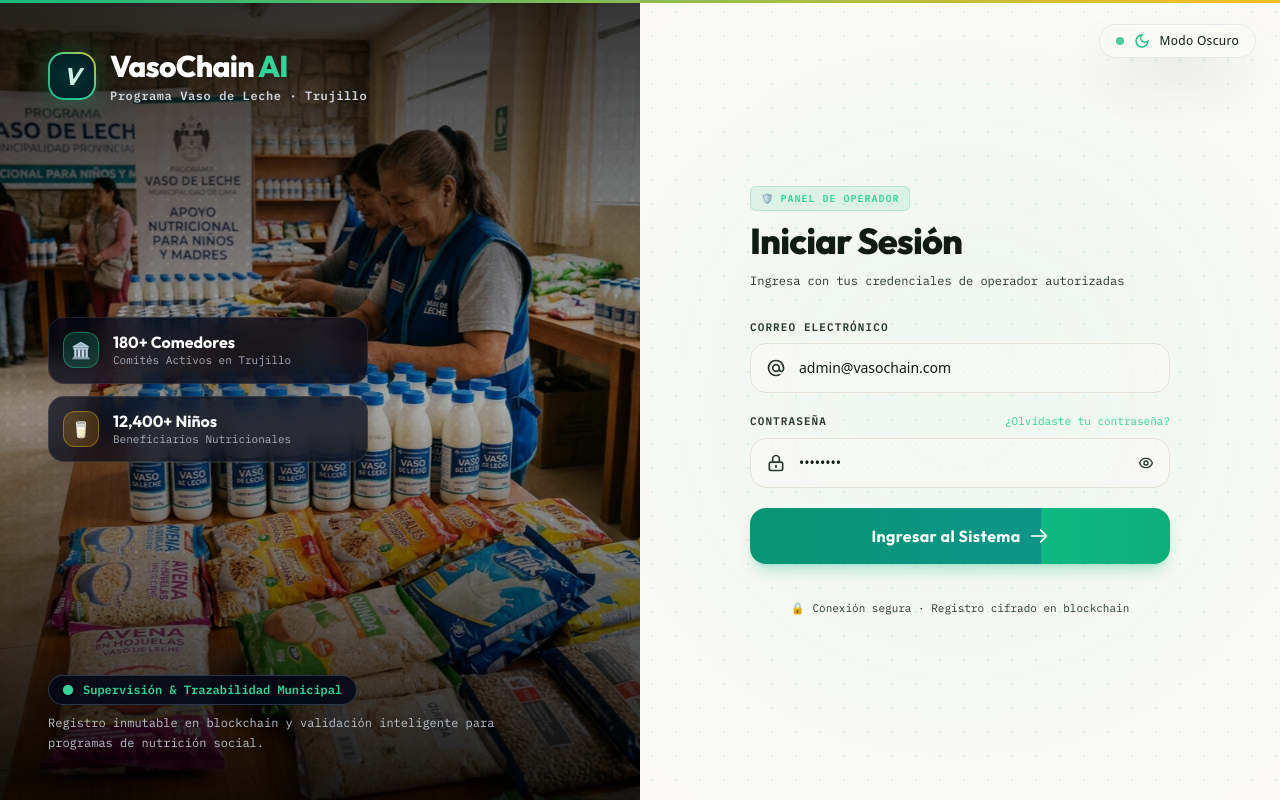
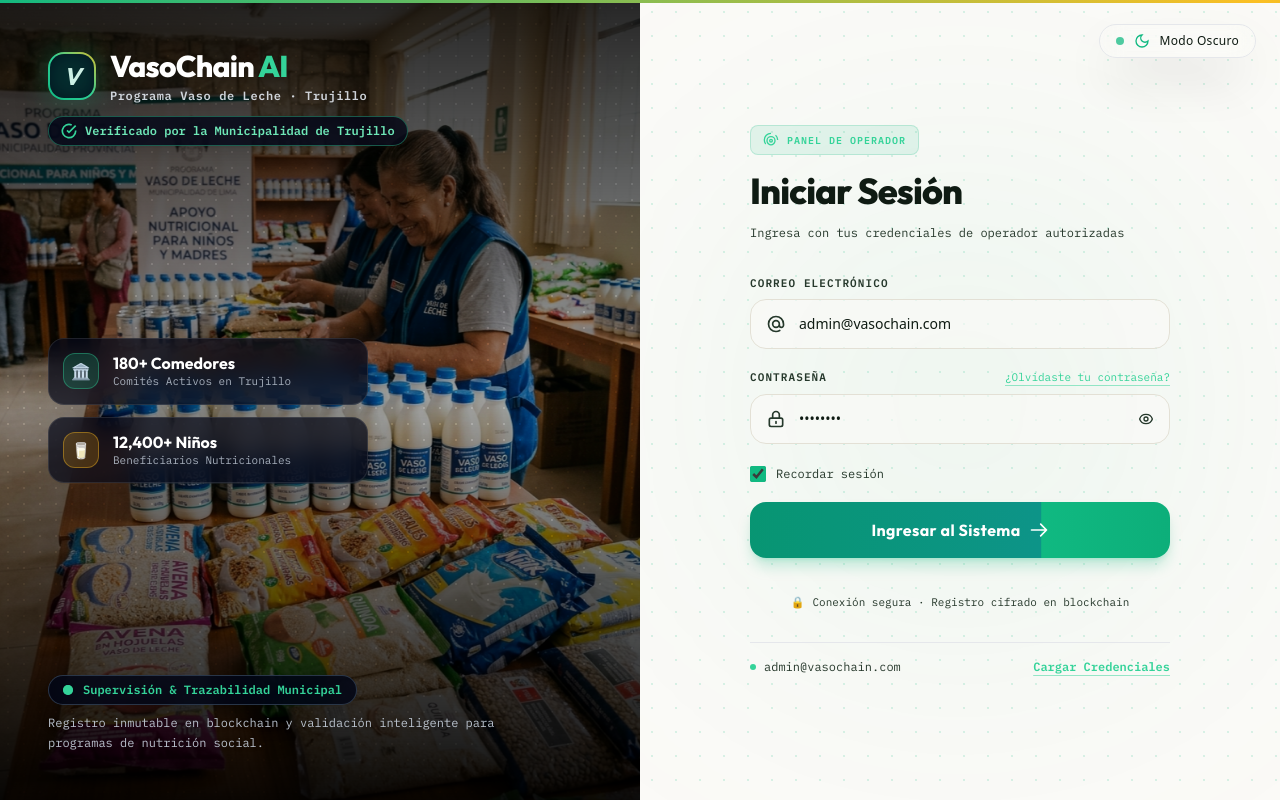
Before and after one commit to Prolexis/vasochainAI, a React (Vite) app in the folder frontend/: page /login in a window 1280 px wide. Built offline with nearby package versions, Linux system fonts and the light colour scheme.

Commit message:
feat: login hackathon definitivo con sello institucional de Trujillo, huella digital y micro-interaccion de flecha

```diff
--- a/frontend/src/pages/Login.jsx
+++ b/frontend/src/pages/Login.jsx
@@ -7,6 +7,7 @@ import loginHeroImg from '../assets/login-hero.png';
 export default function Login() {
   const [email, setEmail] = useState('admin@vasochain.com');
   const [password, setPassword] = useState('admin123');
+  const [rememberMe, setRememberMe] = useState(true);
   const [showPassword, setShowPassword] = useState(false);
   const [error, setError] = useState('');
   const [loading, setLoading] = useState(false);
@@ -71,7 +72,7 @@ export default function Login() {
         </button>
       </div>
 
-      {/* 3. COLUMNA IZQUIERDA (50% en escritorio / ~38vh en móvil): Fotografía Real + Ken Burns + Chips de Estadísticas */}
+      {/* 3. COLUMNA IZQUIERDA (50% en escritorio / ~38vh en móvil): Fotografía Real + Ken Burns + Sello Institucional */}
       <div className="relative h-[38vh] lg:h-full lg:min-h-screen w-full overflow-hidden flex flex-col justify-between p-6 sm:p-8 lg:p-12 z-0 shrink-0 select-none">
 
         {/* Imagen Real con Zoom Lento Continuo (Ken Burns) */}
@@ -81,14 +82,15 @@ export default function Login() {
           className="absolute inset-0 w-full h-full object-cover object-center animate-kenburns pointer-events-none"
         />
 
-        {/* Overlay de Gradiente Vertical Oscuro (Más denso arriba y abajo, transparente al centro) */}
-        <div className="absolute inset-0 bg-gradient-to-b from-black/80 via-black/30 to-black/90 z-10 pointer-events-none" />
+        {/* Overlay de Gradiente Vertical Oscuro */}
+        <div className="absolute inset-0 bg-gradient-to-b from-black/85 via-black/35 to-black/95 z-10 pointer-events-none" />
 
         {/* Textura de Grano Sutil Superpuesta */}
         <div className="absolute inset-0 opacity-20 bg-[radial-gradient(#fff_1px,transparent_1px)] [background-size:16px_16px] z-10 pointer-events-none mix-blend-overlay" />
 
-        {/* Header Marca con Glow Pulsante */}
-        <div className="relative z-20 flex items-center gap-3.5 animate-fadeIn">
+        {/* Header Marca + Sello de Confianza Institucional */}
+        <div className="relative z-20 space-y-3 animate-fadeIn">
+          <div className="flex items-center gap-3.5">
             <div className="relative w-12 h-12 rounded-2xl bg-gradient-to-tr from-emerald-500 via-emerald-400 to-amber-400 p-0.5 shadow-2xl shrink-0">
               <div className="w-full h-full rounded-[14px] bg-slate-950 flex items-center justify-center">
                 <span className="font-display italic text-white text-2xl font-bold">V</span>
@@ -102,6 +104,16 @@ export default function Login() {
               <p className="text-xs font-mono text-slate-200/90 mt-1 tracking-wider font-semibold drop-shadow">
                 Programa Vaso de Leche · Trujillo
               </p>
+            </div>
+          </div>
+
+          {/* Sello de Confianza Institucional Justo Debajo del Header */}
+          <div className="inline-flex items-center gap-2 px-3 py-1.5 rounded-full bg-slate-950/80 border border-emerald-400/40 text-emerald-300 text-xs font-mono font-semibold shadow-lg backdrop-blur-md">
+            <svg className="w-4 h-4 text-emerald-400 shrink-0" viewBox="0 0 24 24" fill="none" stroke="currentColor" strokeWidth="2.5">
+              <path d="M22 11.08V12a10 10 0 1 1-5.93-9.14"/>
+              <polyline points="22 4 12 14.01 9 11.01"/>
+            </svg>
+            <span>Verificado por la Municipalidad de Trujillo</span>
           </div>
         </div>
 
@@ -150,15 +162,19 @@ export default function Login() {
         {/* Glow Radial Verde Esmeralda detrás del formulario */}
         <div className="absolute top-1/2 left-1/2 -translate-x-1/2 -translate-y-1/2 w-96 h-96 bg-emerald-500/10 rounded-full blur-[140px] pointer-events-none" />
 
-        <div className="w-full max-w-[420px] space-y-7 my-auto py-6 relative z-10">
+        <div className="w-full max-w-[420px] space-y-8 my-auto py-6 relative z-10">
 
-          {/* Eyebrow Pequeño + Encabezado */}
-          <div className="space-y-2.5">
-            <div className="inline-flex items-center gap-1.5 px-2.5 py-1 rounded-md bg-emerald-500/10 border border-emerald-500/20 text-emerald-400 text-[10px] font-mono font-bold tracking-widest uppercase">
-              <span>🛡️</span>
+          {/* Eyebrow con Ícono de Huella Digital + Título con Aire Generoso */}
+          <div className="space-y-3">
+            <div className="inline-flex items-center gap-2 px-3 py-1.5 rounded-lg bg-emerald-500/10 border border-emerald-500/20 text-emerald-400 text-[10px] font-mono font-bold tracking-widest uppercase">
+              <svg className="w-4 h-4 text-emerald-400 shrink-0" viewBox="0 0 24 24" fill="none" stroke="currentColor" strokeWidth="2">
+                <path d="M12 11c-1.1 0-2 .9-2 2s.9 2 2 2 2-.9 2-2-.9-2-2-2zm6 2c0-3.3-2.7-6-6-6s-6 2.7-6 6c0 1.2.4 2.3 1 3.2.3.5.7.9 1.1 1.3 1.1 1.1 2.5 1.8 3.9 1.8s2.8-.7 3.9-1.8c.4-.4.8-.8 1.1-1.3.6-.9 1-2 1-3.2z"/>
+                <path d="M12 2a10 10 0 0 0-10 10c0 2.2.7 4.3 2 6"/>
+                <path d="M22 12a10 10 0 0 0-3.2-7.3"/>
+              </svg>
               <span>PANEL DE OPERADOR</span>
             </div>
-            <h2 className="text-3xl lg:text-4xl font-black text-paper-100 font-display tracking-tight leading-none">
+            <h2 className="text-3xl lg:text-4xl font-black text-paper-100 font-display tracking-tight leading-none pt-1">
               Iniciar Sesión
             </h2>
             <p className="text-xs font-mono text-paper-300/60 leading-relaxed">
@@ -200,7 +216,7 @@ export default function Login() {
                 <button
                   type="button"
                   onClick={handleForgotPass}
-                  className="text-[11px] font-mono text-emerald-400 hover:text-emerald-300 hover:underline transition-all cursor-pointer"
+                  className="text-[11px] font-mono text-emerald-400 hover:text-emerald-300 underline decoration-emerald-400/50 hover:decoration-emerald-300 underline-offset-4 transition-all cursor-pointer"
                 >
                   ¿Olvidaste tu contraseña?
                 </button>
@@ -239,6 +255,19 @@ export default function Login() {
               </div>
             </div>
 
+            {/* Checkbox Recordarme */}
+            <div className="flex items-center justify-between pt-0.5">
+              <label className="flex items-center gap-2.5 cursor-pointer select-none text-xs font-mono text-paper-300/80 hover:text-paper-100 transition-colors">
+                <input
+                  type="checkbox"
+                  checked={rememberMe}
+                  onChange={(e) => setRememberMe(e.target.checked)}
+                  className="w-4 h-4 rounded border-ledger-700 bg-ledger-950 text-emerald-500 focus:ring-emerald-500/20 cursor-pointer accent-emerald-500"
+                />
+                <span>Recordar sesión</span>
+              </label>
+            </div>
+
             {error && (
               <div className="p-3.5 rounded-2xl bg-red-500/10 border border-red-500/30 text-red-400 text-xs font-mono flex items-center gap-2">
                 <svg xmlns="http://www.w3.org/2000/svg" className="w-4 h-4 shrink-0 text-red-400" viewBox="0 0 24 24" fill="none" stroke="currentColor" strokeWidth="2">
@@ -248,11 +277,11 @@ export default function Login() {
               </div>
             )}
 
-            {/* Botón Primario con Gradiente Animado Shimmer */}
+            {/* Botón Primario con Micro-interacción de la Flecha */}
             <button
               type="submit"
               disabled={loading}
-              className="w-full mt-2 bg-gradient-to-r from-emerald-500 via-emerald-600 to-teal-600 hover:from-emerald-400 hover:to-teal-500 text-white py-4 rounded-2xl font-bold font-display text-base tracking-wide transition-all shadow-lg shadow-emerald-500/25 hover:shadow-emerald-500/40 hover:scale-[1.01] active:scale-[0.99] disabled:opacity-50 disabled:cursor-not-allowed flex items-center justify-center gap-2 cursor-pointer btn-shimmer"
+              className="group w-full mt-2 bg-gradient-to-r from-emerald-500 via-emerald-600 to-teal-600 hover:from-emerald-400 hover:to-teal-500 text-white py-4 rounded-2xl font-bold font-display text-base tracking-wide transition-all shadow-lg shadow-emerald-500/25 hover:shadow-emerald-500/40 hover:scale-[1.01] active:scale-[0.99] disabled:opacity-50 disabled:cursor-not-allowed flex items-center justify-center gap-2 cursor-pointer btn-shimmer"
             >
               {loading ? (
                 <div className="flex items-center gap-2">
@@ -265,7 +294,7 @@ export default function Login() {
               ) : (
                 <>
                   <span>Ingresar al Sistema</span>
-                  <svg xmlns="http://www.w3.org/2000/svg" className="w-5 h-5" fill="none" viewBox="0 0 24 24" stroke="currentColor">
+                  <svg xmlns="http://www.w3.org/2000/svg" className="w-5 h-5 group-hover:translate-x-1.5 transition-transform duration-300" fill="none" viewBox="0 0 24 24" stroke="currentColor">
                     <path strokeLinecap="round" strokeLinejoin="round" strokeWidth="2" d="M14 5l7 7m0 0l-7 7m7-7H3" />
                   </svg>
                 </>
@@ -274,9 +303,24 @@ export default function Login() {
           </form>
 
           {/* Nota de Confianza bajo el botón */}
-          <div className="flex items-center justify-center gap-2 text-[11px] font-mono text-paper-300/50 pt-2">
+          <div className="flex items-center justify-center gap-2 text-[11px] font-mono text-paper-300/50 pt-1">
             <span>🔒</span>
             <span>Conexión segura · Registro cifrado en blockchain</span>
+          </div>
+
+          {/* Footer de Credenciales Demo para la Hackathon */}
+          <div className="pt-4 border-t border-ledger-700/60 flex items-center justify-between text-xs font-mono">
+            <div className="flex items-center gap-2 text-paper-300/60">
+              <span className="w-1.5 h-1.5 rounded-full bg-emerald-400" />
+              <span>admin@vasochain.com</span>
+            </div>
+            <button
+              type="button"
+              onClick={() => handleQuickFill('admin@vasochain.com', 'admin123')}
+              className="text-emerald-400 hover:text-emerald-300 font-bold underline decoration-emerald-400/50 hover:decoration-emerald-300 underline-offset-4 cursor-pointer transition-all"
+            >
+              Cargar Credenciales
+            </button>
           </div>
 
         </div>
```
Lines whose indentation alone changed are shown as unchanged.
